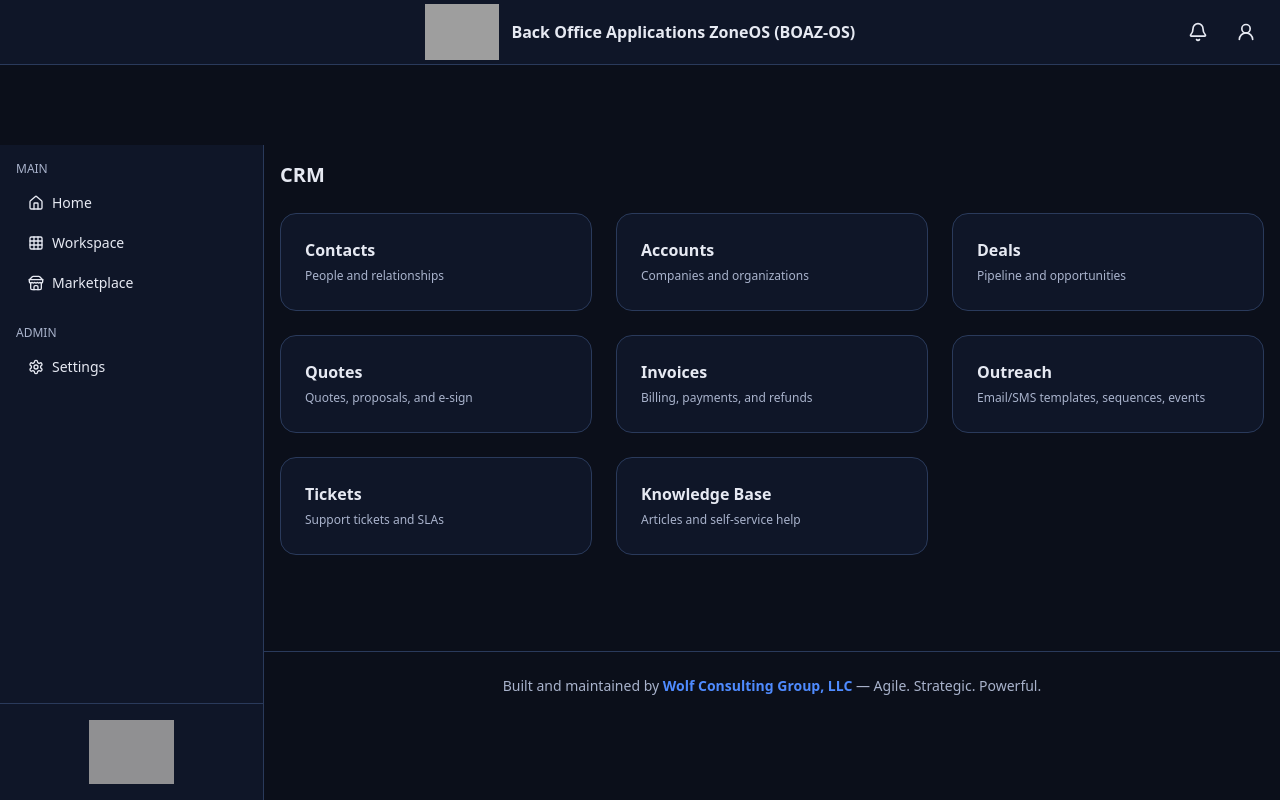
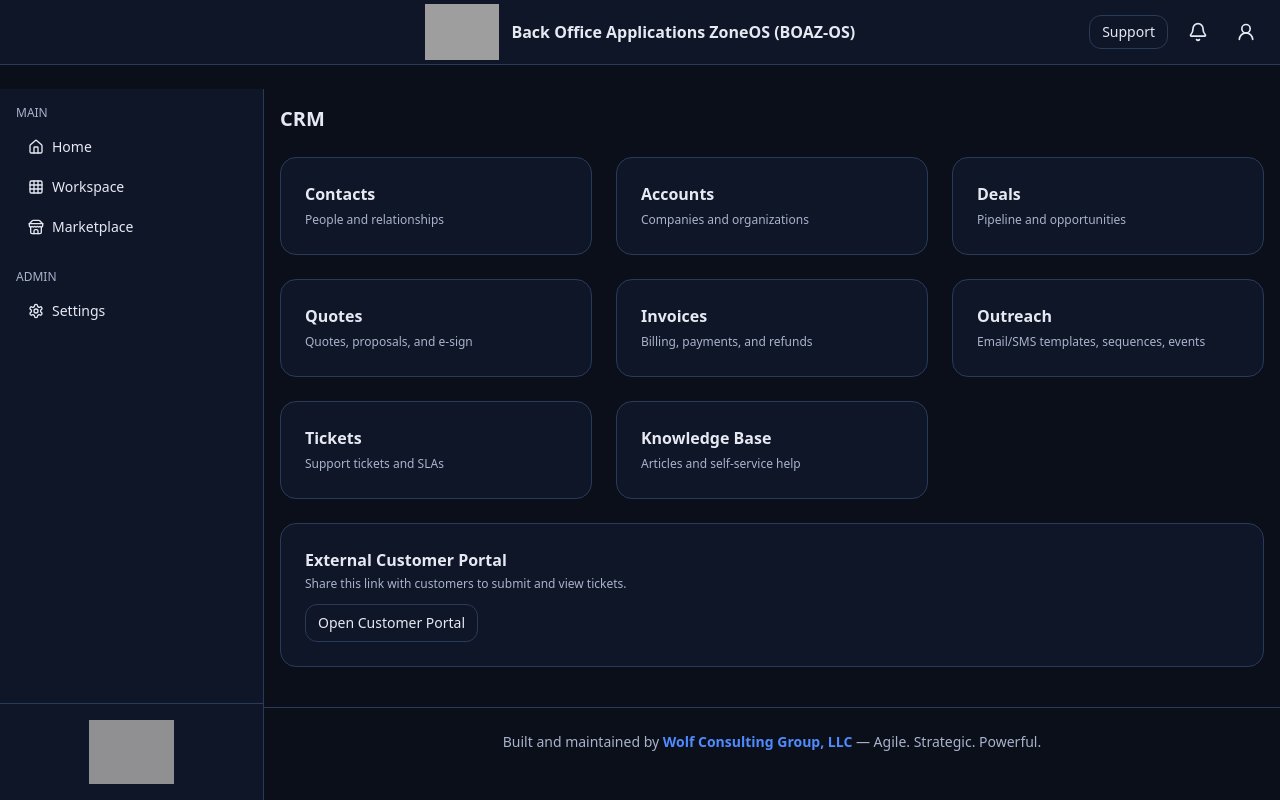
Before and after one commit to WolfCon2023/boaz_v2, a React (Vite) app in the folder apps/web/: page /apps/crm in a window 1280 px wide. Built offline with nearby package versions, Linux system fonts and the light colour scheme; no server answers; grey boxes are pictures that could not be loaded.

Commit message:
Redeploy API for Customer Portal

```diff
--- /dev/null
+++ b/apps/web/src/components/PublicShell.tsx
@@ -0,0 +1,21 @@
+import type { ReactNode } from 'react'
+
+export function PublicShell({ children }: { children?: ReactNode }) {
+  return (
+    <div className="min-h-screen bg-[color:var(--color-bg)] text-[color:var(--color-text)]">
+      <header className="border-b border-[color:var(--color-border)]">
+        <div className="mx-auto max-w-5xl p-4">
+          <div className="flex items-center justify-center py-2">
+            <img src="/boaz-os-logo.png" alt="BOAZ-OS" className="h-16 md:h-20 w-auto object-contain" />
+          </div>
+        </div>
+      </header>
+      <main className="mx-auto max-w-5xl p-4">
+        {children}
+      </main>
+      <footer className="border-t border-[color:var(--color-border)] py-6 text-center text-sm text-[color:var(--color-text-muted)]">
+        Built and maintained by <span className="font-semibold text-[color:var(--color-primary)]">Wolf Consulting Group, LLC</span> — Agile. Strategic. Powerful.
+      </footer>
+    </div>
+  )
+}
--- a/apps/web/src/components/Topbar.tsx
+++ b/apps/web/src/components/Topbar.tsx
@@ -11,6 +11,7 @@ export function Topbar() {
           <span className="text-sm sm:text-base font-semibold">Back Office Applications ZoneOS (BOAZ-OS)</span>
         </Link>
         <div className="absolute right-4 flex items-center gap-3">
+          <Link to="/apps/helpdesk" className="hidden sm:inline-flex items-center rounded-xl border border-[color:var(--color-border)] px-3 py-1.5 text-sm hover:bg-[color:var(--color-muted)]">Support</Link>
           <button className="rounded-full p-2 hover:bg-[color:var(--color-muted)]">
             <Bell className="w-5 h-5" />
           </button>
--- /dev/null
+++ b/apps/web/src/lib/urls.ts
@@ -0,0 +1,7 @@
+export function getPortalUrl(): string {
+  const env = (import.meta as any)?.env?.VITE_PORTAL_URL as string | undefined
+  const stored = typeof window !== 'undefined' ? (localStorage.getItem('PORTAL_URL') || undefined) : undefined
+  const base = (env && env.trim()) || (stored && stored.trim()) || (typeof window !== 'undefined' ? window.location.origin : '')
+  const root = base.replace(/\/$/, '')
+  return `${root}/portal`
+}
--- a/apps/web/src/pages/CRMHub.tsx
+++ b/apps/web/src/pages/CRMHub.tsx
@@ -1,3 +1,5 @@
+import { getPortalUrl } from '@/lib/urls'
+
 export default function CRMHub() {
   const items: { label: string; desc: string; href: string }[] = [
     { label: 'Contacts', desc: 'People and relationships', href: '/apps/crm/contacts' },
@@ -23,6 +25,11 @@ export default function CRMHub() {
           </li>
         ))}
       </ul>
+      <div className="rounded-2xl border border-[color:var(--color-border)] bg-[color:var(--color-panel)] p-6">
+        <div className="text-base font-semibold">External Customer Portal</div>
+        <div className="text-xs text-[color:var(--color-text-muted)] mt-1">Share this link with customers to submit and view tickets.</div>
+        <a href={getPortalUrl()} target="_blank" rel="noopener noreferrer" className="mt-3 inline-flex items-center rounded-xl border border-[color:var(--color-border)] px-3 py-2 text-sm hover:bg-[color:var(--color-muted)]">Open Customer Portal</a>
+      </div>
     </div>
   )
 }
--- /dev/null
+++ b/apps/web/src/pages/Helpdesk.tsx
@@ -0,0 +1,18 @@
+import * as React from 'react'
+import { Link } from 'react-router-dom'
+
+export default function Helpdesk() {
+  return (
+    <div className="space-y-6">
+      <h1 className="text-xl font-semibold">Helpdesk</h1>
+      <div className="rounded-2xl border border-[color:var(--color-border)] bg-[color:var(--color-panel)] p-6">
+        <div className="text-sm text-[color:var(--color-text-muted)]">Internal support tool for customer service representatives.</div>
+        <div className="mt-2 text-base font-semibold">Status: Coming Soon</div>
+        <div className="mt-4 flex flex-wrap items-center gap-2">
+          <Link to="/apps/crm/support/tickets" className="rounded-xl border border-[color:var(--color-border)] px-3 py-2 text-sm hover:bg-[color:var(--color-muted)]">Open CRM Tickets</Link>
+          <Link to="/marketplace" className="rounded-xl border border-[color:var(--color-border)] px-3 py-2 text-sm hover:bg-[color:var(--color-muted)]">View in Marketplace</Link>
+        </div>
+      </div>
+    </div>
+  )
+}
--- a/apps/web/src/pages/SupportPortal.tsx
+++ b/apps/web/src/pages/SupportPortal.tsx
@@ -1,5 +1,5 @@
 import * as React from 'react'
-import { http, apiBaseURL } from '@/lib/http'
+import { http } from '@/lib/http'
 
 export default function SupportPortal() {
   const [submitResult, setSubmitResult] = React.useState<{ ticketNumber: number } | null>(null)
@@ -91,7 +91,7 @@ export default function SupportPortal() {
         )}
       </div>
 
-      <div className="text-center text-xs text-[color:var(--color-text-muted)]">API: {apiBaseURL}</div>
+
     </div>
   )
 }
```
Also changed, not shown: apps/web/src/routes.tsx (+7 -1 lines).
